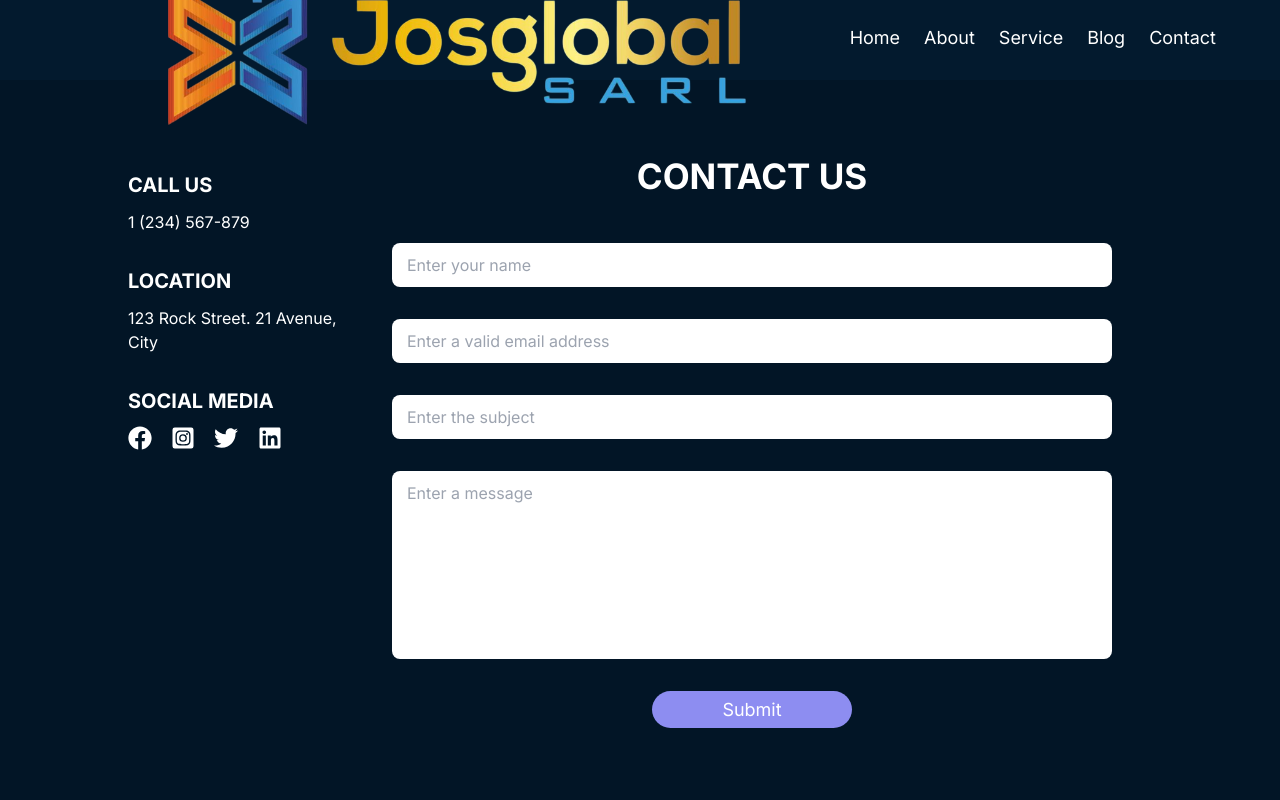
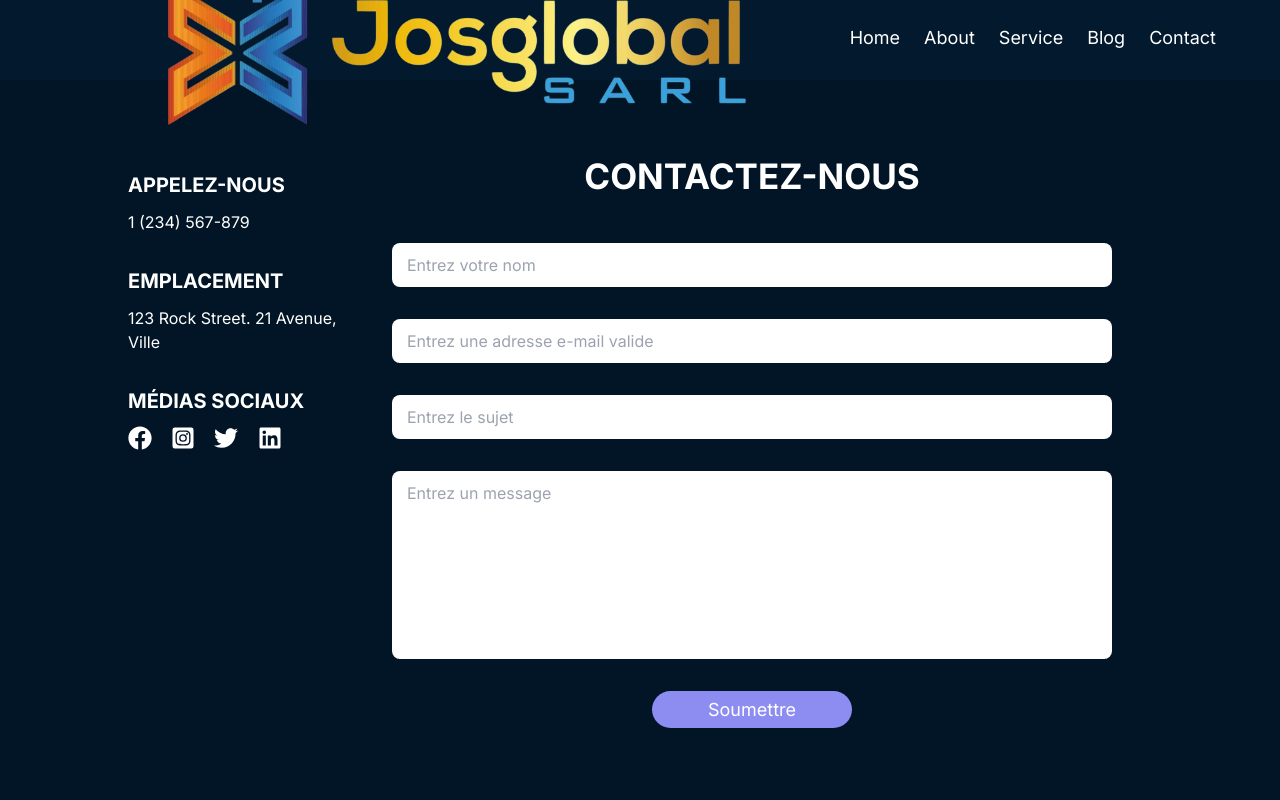
Before and after one commit to AlLubila/josglobal-sarl, a Next.js app: page /contact in a window 1280 px wide. Shown: the top 800 px of the page. Built offline with nearby package versions, Linux system fonts and the light colour scheme.

Commit message:
Update ContactForm.tsx

```diff
--- a/src/components/ContactForm.tsx
+++ b/src/components/ContactForm.tsx
@@ -1,20 +1,20 @@
 'use client'
 
-// IMPORT FROM REACT
+// IMPORTATION DE REACT
 import React, { useState, useEffect } from 'react'
 import { sendEmail } from "@/actions"
 
-// IMPORT STYLES
+// IMPORTATION DES STYLES
 import styles from '../styles/Contact.module.css'
 
-// IMPORT ICONS
+// IMPORTATION DES ICÔNES
 import { FaFacebook, FaLinkedin, FaTwitter, FaInstagramSquare } from "react-icons/fa"
 
-// Import React-Toastify
+// Importer React-Toastify
 import { ToastContainer, toast } from 'react-toastify';
-import 'react-toastify/dist/ReactToastify.css';  // Import the CSS for react-toastify
+import 'react-toastify/dist/ReactToastify.css';  // Importer le CSS pour react-toastify
 
-// Define the type for the response
+// Définir le type pour la réponse
 interface SendEmailResponse {
   error: string | null;
   success: boolean;
@@ -57,16 +57,16 @@ export default function ContactForm() {
 
   useEffect(() => {
     if (sendEmailState.success) {
-      toast.success("Email sent successfully!", {
-        position: "top-right",  // Use string for position
-        autoClose: 3000,        // Automatically close after 3 seconds
+      toast.success("Email envoyé avec succès !", {
+        position: "top-right",  // Utiliser une chaîne pour la position
+        autoClose: 3000,        // Se ferme automatiquement après 3 secondes
       });
       setFormData(initialFormData);
     }
     if (sendEmailState.error) {
-      toast.error("Error sending email!", {
-        position: "top-right",  // Use string for position
-        autoClose: 3000,        // Automatically close after 3 seconds
+      toast.error("Erreur lors de l'envoi de l'email !", {
+        position: "top-right",  // Utiliser une chaîne pour la position
+        autoClose: 3000,        // Se ferme automatiquement après 3 secondes
       });
     }
   }, [sendEmailState]);
@@ -74,20 +74,20 @@ export default function ContactForm() {
 
   return (
     <div className={styles.container}>
-      {/* CONTACT INFO */}
+      {/* INFOS DE CONTACT */}
       <div className={styles.contactInfos}>
         <div className={styles.phoneInfos}>
-          <h1>CALL US</h1>
+          <h1>APPELEZ-NOUS</h1>
           <p>1 (234) 567-879</p>
         </div>
 
         <div className={styles.addressInfos}>
-          <h1>LOCATION</h1>
-          <p>123 Rock Street. 21 Avenue, City</p>
+          <h1>EMPLACEMENT</h1>
+          <p>123 Rock Street. 21 Avenue, Ville</p>
         </div>
 
         <div className={styles.socialMedia}>
-          <h1>SOCIAL MEDIA</h1>
+          <h1>MÉDIAS SOCIAUX</h1>
           <div className={styles.socialItems}>
             <FaFacebook size={24}/>
             <FaInstagramSquare size={24}/>
@@ -97,13 +97,13 @@ export default function ContactForm() {
         </div>
       </div>
 
-      {/* CONTACT FORM */}
+      {/* FORMULAIRE DE CONTACT */}
       <form className={styles.contactForm} onSubmit={handleSubmit}>
-        <h1>CONTACT US</h1>
+        <h1>CONTACTEZ-NOUS</h1>
         <div className={styles.inputContainer}>
           <input
             type="text"
-            placeholder='Enter your name'
+            placeholder='Entrez votre nom'
             name='name'
             value={formData.name}
             onChange={handleChange}
@@ -111,7 +111,7 @@ export default function ContactForm() {
           />
           <input
             type="email"
-            placeholder='Enter a valid email address'
+            placeholder='Entrez une adresse e-mail valide'
             name='email'
             value={formData.email}
             onChange={handleChange}
@@ -119,14 +119,14 @@ export default function ContactForm() {
           />
           <input
             type="text"
-            placeholder='Enter the subject'
+            placeholder='Entrez le sujet'
             name='subject'
             value={formData.subject}
             onChange={handleChange}
             required
           />
           <textarea
-            placeholder='Enter a message'
+            placeholder='Entrez un message'
             rows={7}
             name='message'
             value={formData.message}
@@ -135,14 +135,14 @@ export default function ContactForm() {
           />
         </div>
         <button
-        type="submit"
-        disabled={isSubmitting}
-      >
-        {isSubmitting ? 'Submitting...' : 'Submit'}
-      </button>
+          type="submit"
+          disabled={isSubmitting}
+        >
+          {isSubmitting ? 'Envoi en cours...' : 'Soumettre'}
+        </button>
       </form>
 
-      {/* Toast Container */}
+      {/* Conteneur de Toast */}
       <ToastContainer />
     </div>
   )
```
